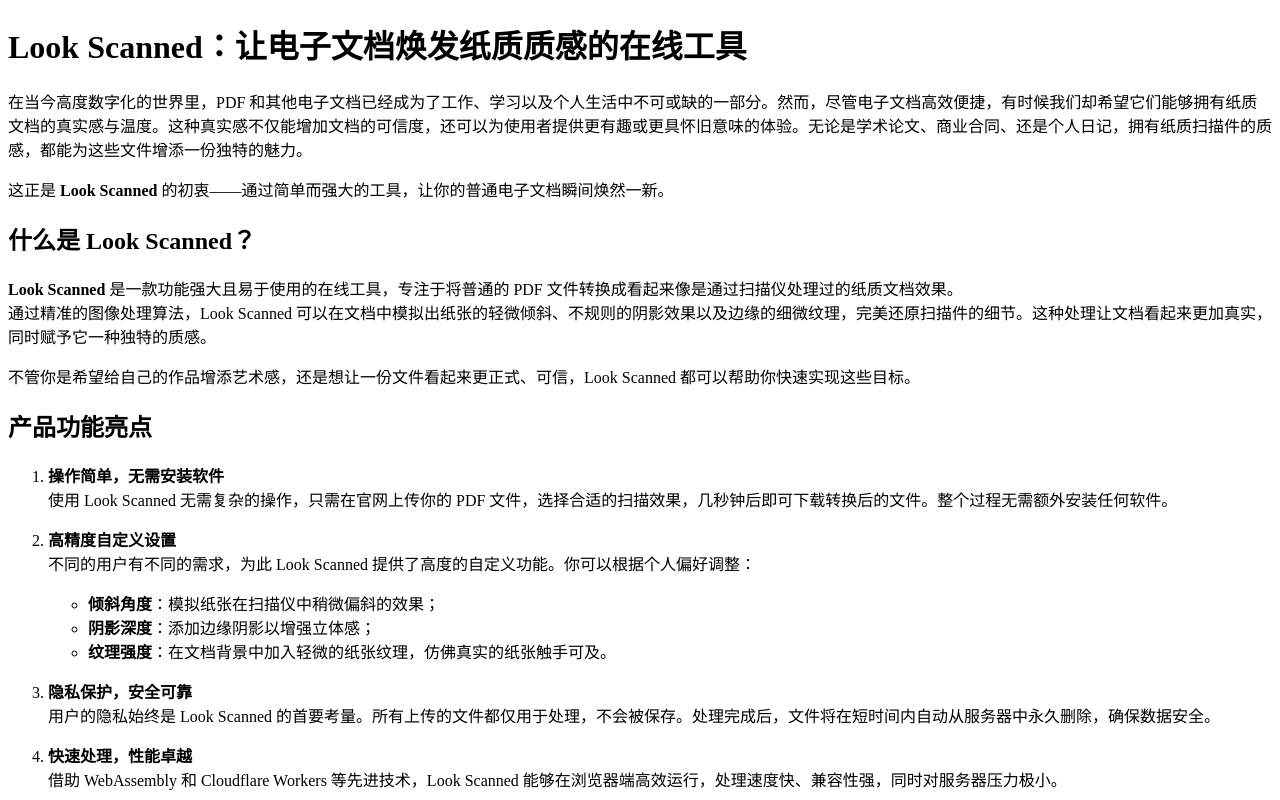
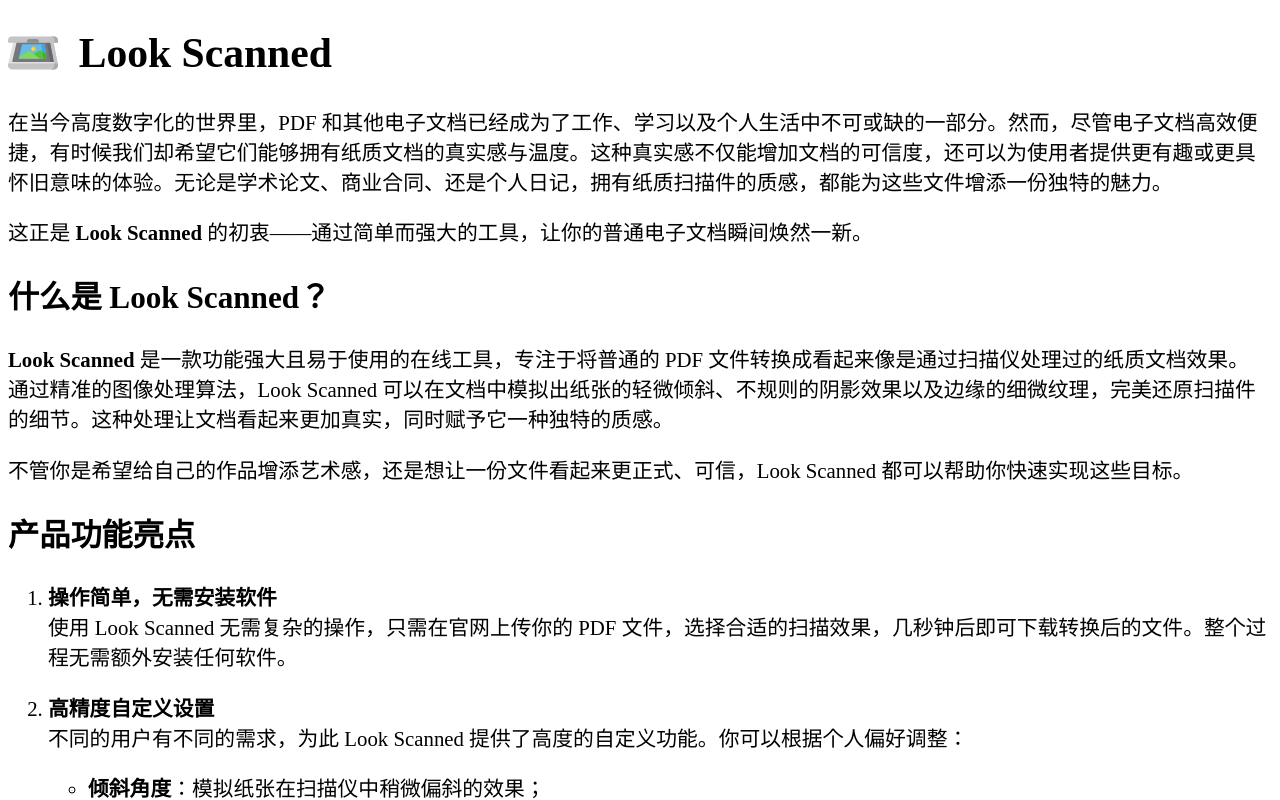
Before and after one commit to rwv/lookscanned-example-pdfs, a Vue app: page /example/1 in a window 1280 px wide. Shown: the top 800 px of the page. Built offline with nearby package versions, Linux system fonts and the light colour scheme; the HTML template or start-up script is replaced by a standard one.

Commit message:
feat: add icon

```diff
--- /dev/null
+++ b/src/components/ScannerSvg.vue
@@ -0,0 +1,73 @@
+<template>
+  <svg
+    xmlns="http://www.w3.org/2000/svg"
+    viewBox="0 0 510.909 510.909"
+    style="enable-background: new 0 0 510.909 510.909"
+    xml:space="preserve"
+  >
+    <path
+      style="fill: #e0e0e0"
+      d="m510.769 370.403-45-229.561a7.5 7.5 0 0 0-7.36-6.057H61.5a7.501 7.501 0 0 0-7.301 5.783l-54 229.561a7.5 7.5 0 0 0 7.3 9.217h495.909a7.5 7.5 0 0 0 7.361-8.943z"
+    />
+    <path
+      style="fill: #c4c4c4"
+      d="m510.769 370.403-45-229.561a7.5 7.5 0 0 0-7.36-6.057h-37.341a7.5 7.5 0 0 1 7.36 6.057l44.983 229.474.009.047.008.041c.008.043.01.086.018.128.037.209.069.42.088.634.009.103.01.206.016.309.006.124.019.246.019.371v7.5h29.841a7.5 7.5 0 0 0 7.359-8.943z"
+    />
+    <path
+      style="fill: #78777e"
+      d="m467.071 338.005-38.105-197.144-339.345-.271-45.725 197.144a7.497 7.497 0 0 0 7.306 9.194h408.506a7.5 7.5 0 0 0 7.363-8.923z"
+    />
+    <path
+      style="fill: #67676b"
+      d="m394.322 140.834 39.835 206.095h25.551a7.5 7.5 0 0 0 7.364-8.924l-38.105-197.144-34.645-.027z"
+    />
+    <path
+      style="fill: #66baea"
+      d="m399.294 305.296-25.461-131.725a7.5 7.5 0 0 0-7.364-6.077H149.532a7.5 7.5 0 0 0-7.306 5.806l-30.553 131.725a7.497 7.497 0 0 0 7.306 9.194h272.95a7.5 7.5 0 0 0 7.365-8.923z"
+    />
+    <path
+      style="fill: #3aaae4"
+      d="M366.379 314.219h25.551a7.5 7.5 0 0 0 7.364-8.924L373.833 173.57a7.5 7.5 0 0 0-7.364-6.077h-28.45l28.36 146.726z"
+    />
+    <path
+      style="fill: #50c436"
+      d="m399.294 305.296-6.712-34.727a7.5 7.5 0 0 0-3.438-4.967l-43.435-26.689c-10.504-6.455-23.535-6.422-34.007.084l-49.837 30.958a7.5 7.5 0 0 0-.592 12.334l39.834 30.393a7.5 7.5 0 0 0 4.549 1.538h86.274a7.5 7.5 0 0 0 7.364-8.924z"
+    />
+    <path
+      style="fill: #48a92d"
+      d="M397.714 311.493a7.499 7.499 0 0 0 1.579-6.197l-6.712-34.727a7.5 7.5 0 0 0-3.438-4.967l-36.496-22.425 13.731 71.042h25.551a7.5 7.5 0 0 0 5.785-2.726z"
+    />
+    <path
+      style="fill: #ffdb56"
+      d="M261.695 192.231c-12.711 0-23.052 10.341-23.052 23.052 0 12.71 10.341 23.051 23.052 23.051s23.051-10.341 23.051-23.051c0-12.711-10.341-23.052-23.051-23.052z"
+    />
+    <path
+      style="fill: #ffc41f"
+      d="M261.695 192.231a22.903 22.903 0 0 0-11.526 3.101c6.883 3.992 11.526 11.437 11.526 19.951 0 8.513-4.643 15.958-11.526 19.95a22.903 22.903 0 0 0 11.526 3.101c12.711 0 23.051-10.341 23.051-23.051 0-12.711-10.341-23.052-23.051-23.052z"
+    />
+    <path
+      style="fill: #c4c4c4"
+      d="M473.409 86.063H37.5c-20.678 0-37.5 16.822-37.5 37.5v18.722a7.5 7.5 0 0 0 7.5 7.5h495.909a7.5 7.5 0 0 0 7.5-7.5v-18.722c0-20.678-16.822-37.5-37.5-37.5z"
+    />
+    <path
+      style="fill: #aaa"
+      d="M473.409 86.063h-35.031c20.678 0 37.5 16.822 37.5 37.5v18.722a7.5 7.5 0 0 1-7.5 7.5h35.031a7.5 7.5 0 0 0 7.5-7.5v-18.722c0-20.678-16.822-37.5-37.5-37.5z"
+    />
+    <path
+      style="fill: #8e8e8e"
+      d="M289.349 113.723h-68.074c-18.191 0-32.464 17.094-27.601 36.062H316.95c4.863-18.968-9.411-36.062-27.601-36.062z"
+    />
+    <path
+      style="fill: #80d862"
+      d="M233.883 242.524c-11.451-8.735-26.976-8.92-38.631-.458l-80.679 58.584a49.26 49.26 0 0 0-2.309 1.827l-.591 2.547a7.497 7.497 0 0 0 7.306 9.194h210.389l-95.485-71.694z"
+    />
+    <path
+      style="fill: #c4c4c4"
+      d="M503.409 364.346H7.5a7.5 7.5 0 0 0-7.5 7.5v15.5c0 20.678 16.822 37.5 37.5 37.5h435.909c20.678 0 37.5-16.822 37.5-37.5v-15.5a7.5 7.5 0 0 0-7.5-7.5z"
+    />
+    <path
+      style="fill: #aaa"
+      d="M503.409 364.346h-31.168l1.17 5.969.009.047.008.041c.008.043.01.086.018.128.037.209.069.42.088.634.009.103.01.206.016.309.006.124.019.246.019.371v15.5c0 20.678-16.822 37.5-37.5 37.5h37.341c20.678 0 37.5-16.822 37.5-37.5v-15.5a7.501 7.501 0 0 0-7.501-7.499z"
+    />
+  </svg>
+</template>
--- a/src/locales/examples/markdowns/zh-CN.md
+++ b/src/locales/examples/markdowns/zh-CN.md
@@ -1,5 +1,3 @@
-# Look Scanned：让电子文档焕发纸质质感的在线工具
-
 在当今高度数字化的世界里，PDF 和其他电子文档已经成为了工作、学习以及个人生活中不可或缺的一部分。然而，尽管电子文档高效便捷，有时候我们却希望它们能够拥有纸质文档的真实感与温度。这种真实感不仅能增加文档的可信度，还可以为使用者提供更有趣或更具怀旧意味的体验。无论是学术论文、商业合同、还是个人日记，拥有纸质扫描件的质感，都能为这些文件增添一份独特的魅力。
 
 这正是 **Look Scanned** 的初衷——通过简单而强大的工具，让你的普通电子文档瞬间焕然一新。
--- a/src/views/ExampleView.vue
+++ b/src/views/ExampleView.vue
@@ -4,7 +4,7 @@
 import { parse } from 'marked'
 import DOMPurify from 'dompurify'
 import { computed } from 'vue'
-
+import ScannerSvg from '../components/ScannerSvg.vue'
 const route = useRoute()
 const lang = route.params.lang
 
@@ -32,8 +32,31 @@
 @import url('https://fonts.googleapis.com/css2?family=Noto+Serif+SC:wght@200..900&display=swap');
 </style>
 
+<style scoped>
+.icon {
+  width: 1.2em;
+  height: 1.2em;
+  margin-right: 0.5em;
+}
+
+.align-middle {
+  display: flex;
+  align-items: center;
+}
+
+.container {
+  font-size: 1.3rem;
+}
+</style>
+
 <template>
-  <main>
+  <main class="container">
+    <h1 :style="style">
+      <div class="align-middle">
+        <ScannerSvg class="icon" />
+        <span>Look Scanned</span>
+      </div>
+    </h1>
     <div v-html="markdownHTML" :style="style"></div>
   </main>
 </template>
```
